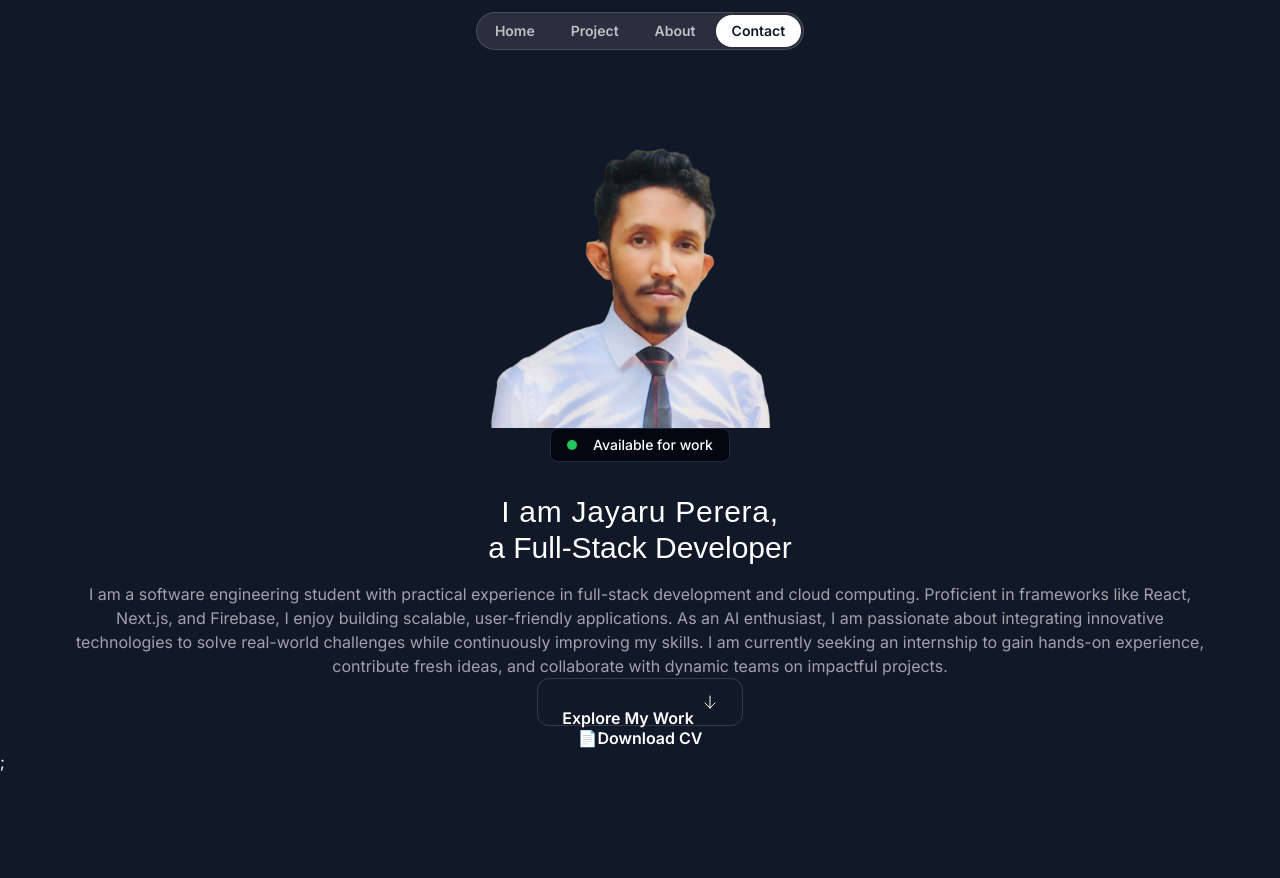
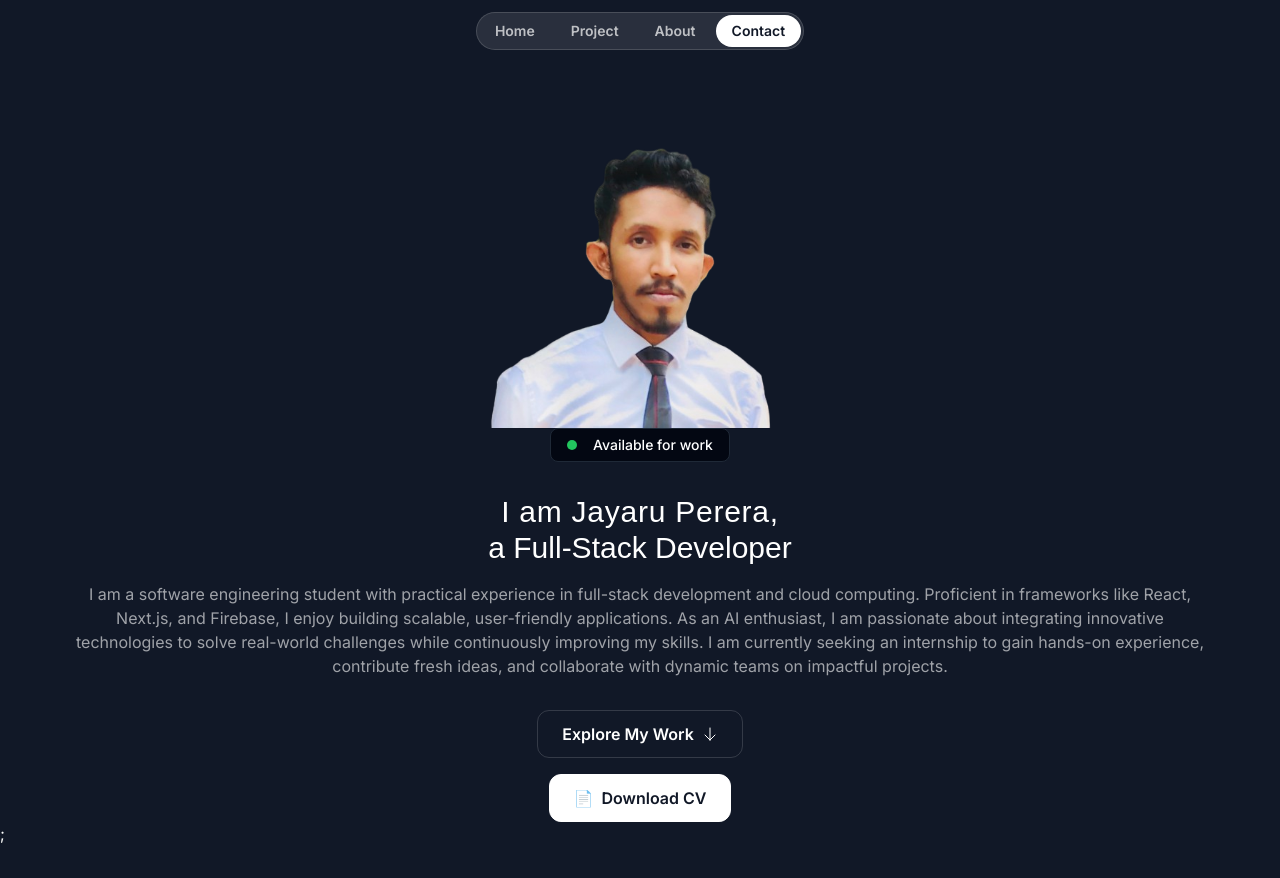
Before and after one commit to JayaruPerera/Portfolio-New, a Next.js app: page / in a window 1280 px wide. Shown: the top 878 px of the page. Built offline with nearby package versions, Linux system fonts and the light colour scheme; a web font is replaced by a local one.

Commit message:
adjusting the hight of CV button

```diff
--- a/src/sections/Hero.tsx
+++ b/src/sections/Hero.tsx
@@ -18,14 +18,14 @@ export const HeroSection = () => {
         <p className="mt-4 text-center text-white/60">
         I am a software engineering student with practical experience in full-stack development and cloud computing. Proficient in frameworks like React, Next.js, and Firebase, I enjoy building scalable, user-friendly applications. As an AI enthusiast, I am passionate about integrating innovative technologies to solve real-world challenges while continuously improving my skills. I am currently seeking an internship to gain hands-on experience, contribute fresh ideas, and collaborate with dynamic teams on impactful projects.
         </p>
-        <div className="flex flex-col items-center">
+        <div className="flex flex-col items-center mt-8 gap-4">
           <button className="inline-flex items-center gap-2 border border-white/15 px-6 h-12 rounded-xl">
-            <span className="font-semibold mt-8">Explore My Work</span>
+            <span className="font-semibold">Explore My Work</span>
             <ArrowDown className="size-4"/>
           </button>
-          <button inline-flex items-center gap-2 border-white bg-white text-gray-900>
+          <button className="inline-flex items-center gap-2 border border-white bg-white text-gray-900 px-6 h-12 rounded-xl">
             <span>📄</span>
-            <span className="font-semibold">Download CV</span>
+            <span className="font-semibold ">Download CV</span>
           </button>
         </div>
       </div>;
```
